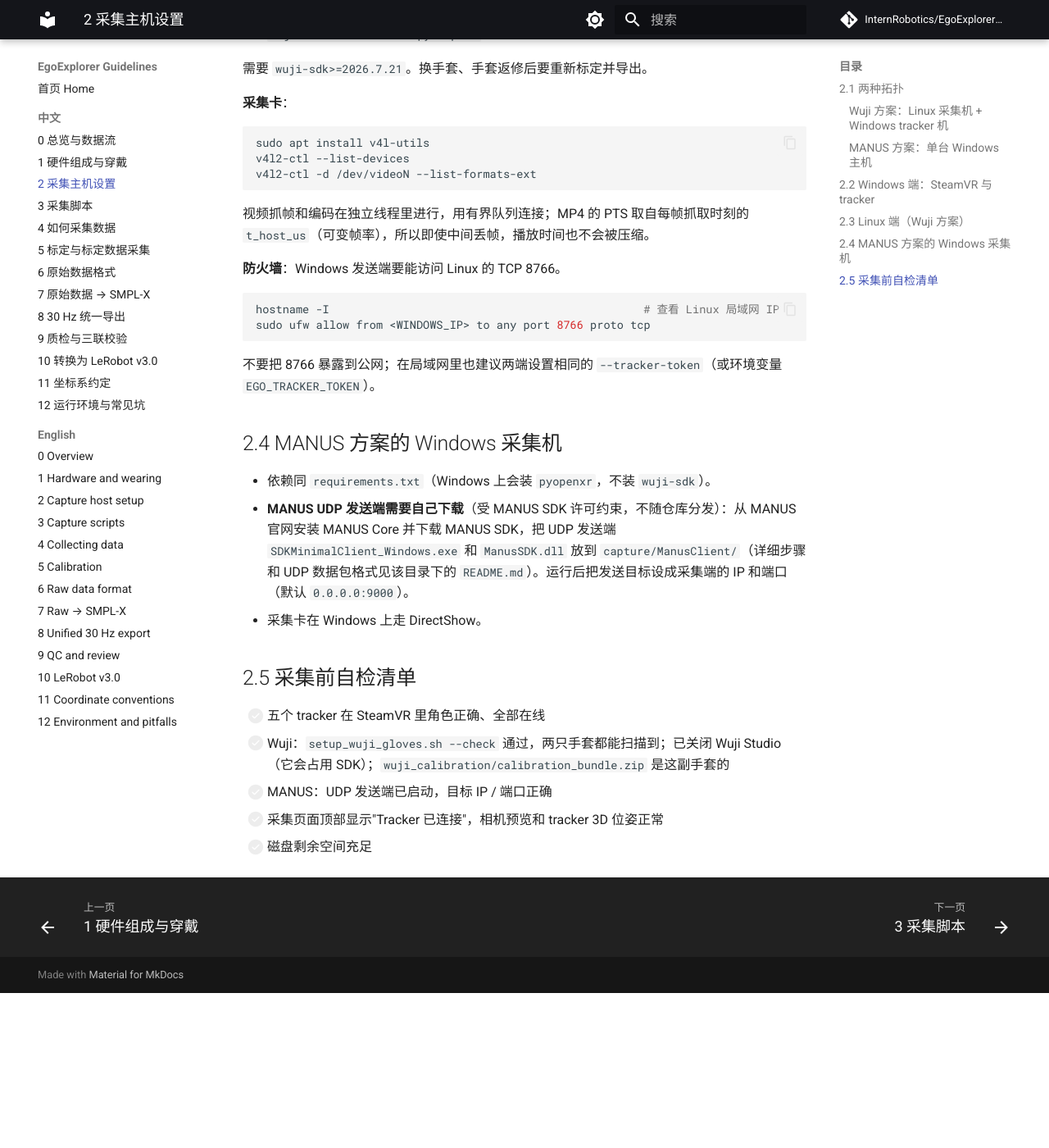
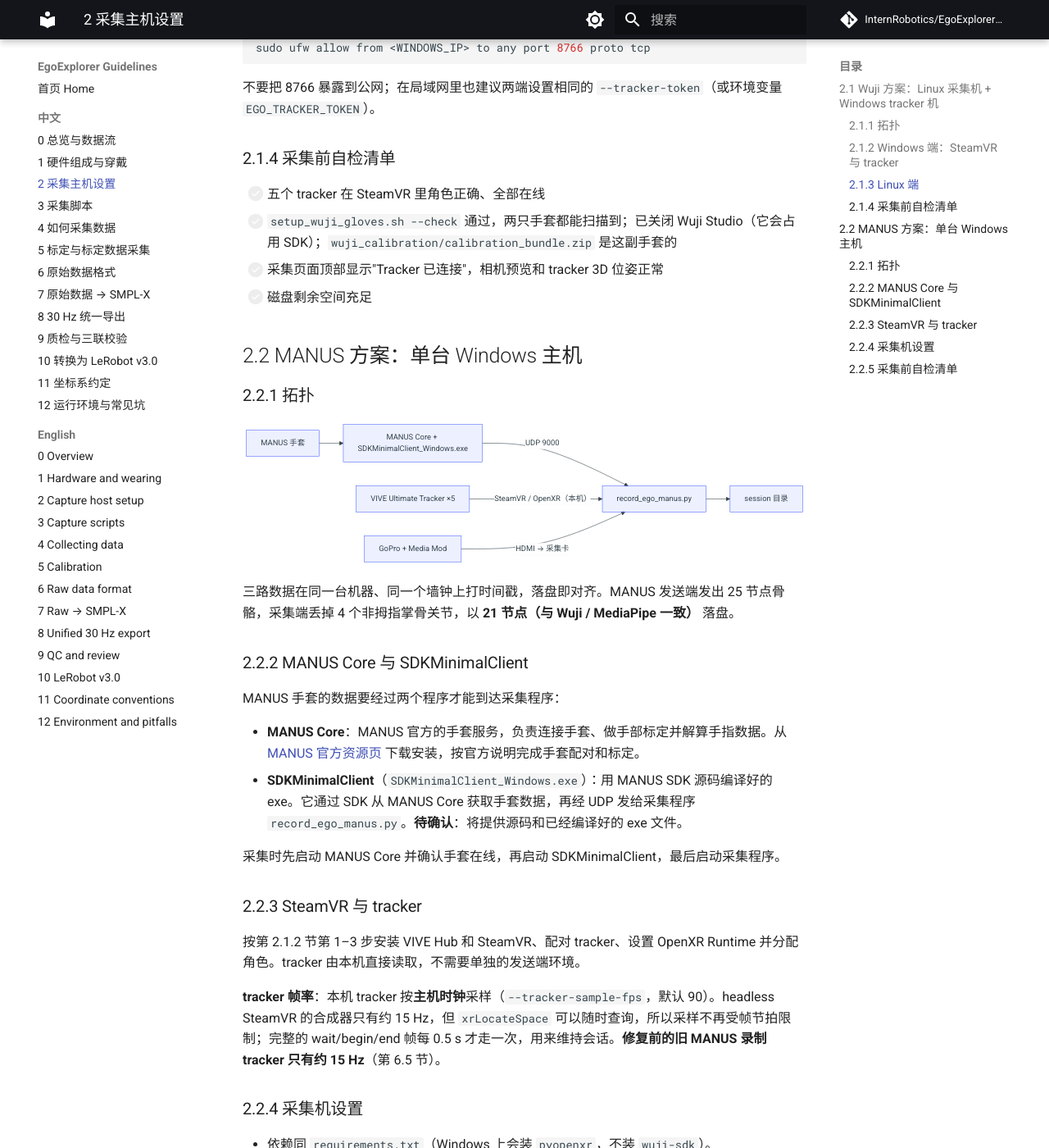
Before and after one commit to InternRobotics/EgoExplorer-Guidelines, an MkDocs documentation site: the page built from docs/zh/02_host_setup.md, in a window 1280 px wide and 1400 px high, scrolled down 2819 px. Shown: the whole window at 82% size. Built offline with MkDocs 1.6.1 and Material for MkDocs 9.7.7, drawn with Linux system fonts in a browser that asks for light colours; comment, search, counter and statistics services are not loaded; before the commit the page ends 4030 px from its top, so only the background shows below that; some of the changed text lies outside the part shown.

Commit message:
refine zh 01-04

````diff
--- a/docs/zh/02_host_setup.md
+++ b/docs/zh/02_host_setup.md
@@ -4,9 +4,9 @@
 
 采集代码在 [egoexplorer-toolkit](https://github.com/InternRobotics/egoexplorer-toolkit) 的 `capture/` 目录：一套代码同时支持 **Wuji** 和 **MANUS** 两种手套，入口分别是 `record_ego_wuji.py` 和 `record_ego_manus.py`。
 
-## 2.1 两种拓扑
+## 2.1 Wuji 方案：Linux 采集机 + Windows tracker 机
 
-### Wuji 方案：Linux 采集机 + Windows tracker 机
+### 2.1.1 拓扑
 
 ```mermaid
 flowchart LR
@@ -21,19 +21,7 @@ flowchart LR
 - Windows 每帧发送位姿和自己的墙钟时间。两端每 2 秒做一次 NTP 式四时间戳采样，Linux 用最低 RTT 的样本估计 `Windows − Linux` 时钟偏移，把 tracker 时间换算到 Linux 墙钟。校时完成前用 Linux 收包时间；检测到超过 5 秒的异常偏移时也会回退到收包时间。
 - 实测 session 内总漂移中位数 4.2 ms，拟合抖动 0.39 ms。
 
-### MANUS 方案：单台 Windows 主机
-
-```mermaid
-flowchart LR
-    M[MANUS 手套] --> MC[MANUS Core + SDKMinimalClient_Windows.exe] -- UDP 9000 --> R
-    T[VIVE Ultimate Tracker ×5] -- SteamVR / OpenXR（本机） --> R
-    G[GoPro + Media Mod] -- HDMI → 采集卡 --> R[record_ego_manus.py]
-    R --> F[session 目录]
-```
-
-三路数据在同一台机器、同一个墙钟上打时间戳，落盘即对齐。MANUS 发送端发出 25 节点骨骼，采集端丢掉 4 个非拇指掌骨关节，以 **21 节点（与 Wuji / MediaPipe 一致）** 落盘。
-
-## 2.2 Windows 端：SteamVR 与 tracker
+### 2.1.2 Windows 端：SteamVR 与 tracker
 
 1. 安装 **VIVE Hub** 和 **SteamVR**，把 5 个 Ultimate Tracker 配对到无线接收器，按 VIVE Hub 的流程建好场地地图（inside-out 定位需要）。
 2. 在 SteamVR 里把 **SteamVR 设为当前的 OpenXR Runtime**。
@@ -47,11 +35,9 @@ flowchart LR
    python -m pip install -r requirements-tracker-windows.txt
    ```
 
-**tracker 帧率**：
-- Wuji 方案：发送端默认最多 90 FPS（`--send-fps 90`），Linux 端写入上限 120 FPS（`--tracker-record-fps`）。必须限速，因为部分 headless OpenXR Runtime 的 `wait_frame` 会立即返回，不限速会产生近千 FPS 的重复位姿，挤占 Linux 上的手套接收。
-- MANUS 方案：本机 tracker 按**主机时钟**采样（`--tracker-sample-fps`，默认 90）。headless SteamVR 的合成器只有约 15 Hz，但 `xrLocateSpace` 可以随时查询，所以采样不再受帧节拍限制；完整的 wait/begin/end 帧每 0.5 s 才走一次，用来维持会话。**修复前的旧 MANUS 录制 tracker 只有约 15 Hz**（第 6.5 节）。
+**tracker 帧率**：发送端默认最多 90 FPS（`--send-fps 90`），Linux 端写入上限 120 FPS（`--tracker-record-fps`）。必须限速，因为部分 headless OpenXR Runtime 的 `wait_frame` 会立即返回，不限速会产生近千 FPS 的重复位姿，挤占 Linux 上的手套接收。
 
-## 2.3 Linux 端（Wuji 方案）
+### 2.1.3 Linux 端
 
 建议 Ubuntu 22.04 或更新版本（Wuji SDK 要求），Python 3.10 / 3.11。
 
@@ -81,11 +67,18 @@ python -m pip install -r requirements.txt      # numpy / opencv-python / msgpack
    python scripts/wuji_calibration_tool.py users                  # 列出已有用户，* 为当前用户
    python scripts/wuji_calibration_tool.py create-user "rig-A"    # 记下返回的 user_id
    ```
-3. 标定：
+3. 标定（优先用 3.1，没有 Wuji Studio 时用 3.2）：
+
+   **3.1 使用 Wuji Studio 标定（推荐）**
+
+   打开 Wuji Studio，选中上一步创建的用户，按 [Wuji Studio 文档](https://docs.wuji.tech/docs/en/wuji-studio/latest/) 逐只手套完成手部标定。标定完成后**关闭 Wuji Studio**，再进行下一步导出。
+
+   **3.2 使用脚本标定**
+
    ```bash
    python scripts/wuji_calibration_tool.py calibrate --user <user_id>
    ```
-   逐只手套运行 SDK 的手部标定，终端会逐步提示要摆的手势（每步的名称、状态和提示），按提示做完即可。也可以在 Wuji Studio 里对同一个用户完成标定。
+   逐只手套运行 SDK 的手部标定，终端会逐步提示要摆的手势（每步的名称、状态和提示），按提示做完即可。
 4. 导出：
    ```bash
    python scripts/wuji_calibration_tool.py export --user <user_id>   # → wuji_calibration/calibration_bundle.zip
@@ -114,16 +107,51 @@ sudo ufw allow from <WINDOWS_IP> to any port 8766 proto tcp
 
 不要把 8766 暴露到公网；在局域网里也建议两端设置相同的 `--tracker-token`（或环境变量 `EGO_TRACKER_TOKEN`）。
 
-## 2.4 MANUS 方案的 Windows 采集机
+### 2.1.4 采集前自检清单
+
+- [ ] 五个 tracker 在 SteamVR 里角色正确、全部在线
+- [ ] `setup_wuji_gloves.sh --check` 通过，两只手套都能扫描到；已关闭 Wuji Studio（它会占用 SDK）；`wuji_calibration/calibration_bundle.zip` 是这副手套的
+- [ ] 采集页面顶部显示"Tracker 已连接"，相机预览和 tracker 3D 位姿正常
+- [ ] 磁盘剩余空间充足
+
+## 2.2 MANUS 方案：单台 Windows 主机
+
+### 2.2.1 拓扑
+
+```mermaid
+flowchart LR
+    M[MANUS 手套] --> MC[MANUS Core + SDKMinimalClient_Windows.exe] -- UDP 9000 --> R
+    T[VIVE Ultimate Tracker ×5] -- SteamVR / OpenXR（本机） --> R
+    G[GoPro + Media Mod] -- HDMI → 采集卡 --> R[record_ego_manus.py]
+    R --> F[session 目录]
+```
+
+三路数据在同一台机器、同一个墙钟上打时间戳，落盘即对齐。MANUS 发送端发出 25 节点骨骼，采集端丢掉 4 个非拇指掌骨关节，以 **21 节点（与 Wuji / MediaPipe 一致）** 落盘。
+
+### 2.2.2 MANUS Core 与 SDKMinimalClient
+
+MANUS 手套的数据要经过两个程序才能到达采集程序：
+
+- **MANUS Core**：MANUS 官方的手套服务，负责连接手套、做手部标定并解算手指数据。从 [MANUS 官方资源页](https://docs.manus-meta.com/3.0.0/Resources/) 下载安装，按官方说明完成手套配对和标定。
+- **SDKMinimalClient**（`SDKMinimalClient_Windows.exe`）：用 MANUS SDK 源码编译好的 exe。它通过 SDK 从 MANUS Core 获取手套数据，再经 UDP 发给采集程序 `record_ego_manus.py`。**待确认**：将提供源码和已经编译好的 exe 文件。
+
+采集时先启动 MANUS Core 并确认手套在线，再启动 SDKMinimalClient，最后启动采集程序。
+
+### 2.2.3 SteamVR 与 tracker
+
+按第 2.1.2 节第 1–3 步安装 VIVE Hub 和 SteamVR、配对 tracker、设置 OpenXR Runtime 并分配角色。tracker 由本机直接读取，不需要单独的发送端环境。
+
+**tracker 帧率**：本机 tracker 按**主机时钟**采样（`--tracker-sample-fps`，默认 90）。headless SteamVR 的合成器只有约 15 Hz，但 `xrLocateSpace` 可以随时查询，所以采样不再受帧节拍限制；完整的 wait/begin/end 帧每 0.5 s 才走一次，用来维持会话。**修复前的旧 MANUS 录制 tracker 只有约 15 Hz**（第 6.5 节）。
+
+### 2.2.4 采集机设置
 
 - 依赖同 `requirements.txt`（Windows 上会装 `pyopenxr`，不装 `wuji-sdk`）。
-- **MANUS UDP 发送端需要自己下载**（受 MANUS SDK 许可约束，不随仓库分发）：从 MANUS 官网安装 MANUS Core 并下载 MANUS SDK，把 UDP 发送端 `SDKMinimalClient_Windows.exe` 和 `ManusSDK.dll` 放到 `capture/ManusClient/`（详细步骤和 UDP 数据包格式见该目录下的 `README.md`）。运行后把发送目标设成采集端的 IP 和端口（默认 `0.0.0.0:9000`）。
+- MANUS Core 和 UDP 发送端按第 2.2.2 节准备好。
 - 采集卡在 Windows 上走 DirectShow。
 
-## 2.5 采集前自检清单
+### 2.2.5 采集前自检清单
 
 - [ ] 五个 tracker 在 SteamVR 里角色正确、全部在线
-- [ ] Wuji：`setup_wuji_gloves.sh --check` 通过，两只手套都能扫描到；已关闭 Wuji Studio（它会占用 SDK）；`wuji_calibration/calibration_bundle.zip` 是这副手套的
-- [ ] MANUS：UDP 发送端已启动，目标 IP / 端口正确
+- [ ] UDP 发送端已启动，目标 IP / 端口正确
 - [ ] 采集页面顶部显示"Tracker 已连接"，相机预览和 tracker 3D 位姿正常
 - [ ] 磁盘剩余空间充足
````
Also changed, not shown: docs/zh/00_overview.md (+1 -1 lines), docs/zh/01_hardware_and_wearing.md (+15 -16 lines), docs/zh/03_capture_scripts.md (+40 -8 lines), docs/zh/04_data_collection.md (+3 -3 lines), docs/zh/12_environment_and_pitfalls.md (+1 -1 lines), 1 other file.
